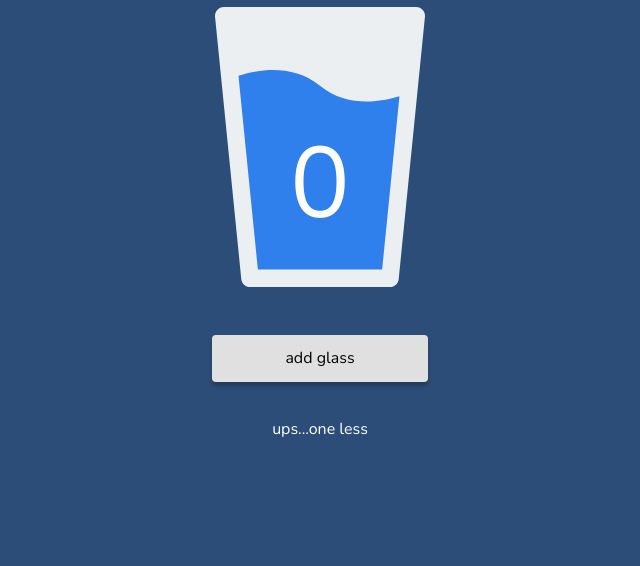
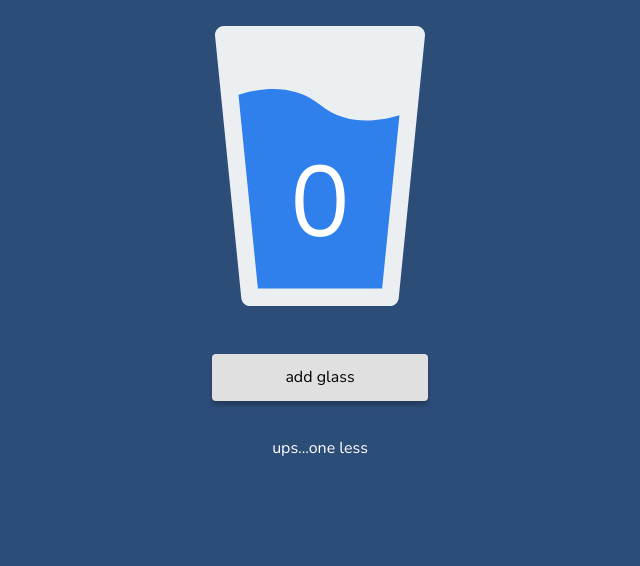
Before and after one commit to annaudziela/hydrApp, a website built with webpack: page src/pages/index.html in a window 1280 px wide. Shown: the part 234-800 px from the top of the page, without its empty margins (320-960 px from the left). Built offline with nearby package versions, Linux system fonts and the light colour scheme.

Commit message:
cursor pointer added & increased counter top margin

```diff
--- a/src/scss/modules/button.scss
+++ b/src/scss/modules/button.scss
@@ -1,5 +1,6 @@
 .button {
     display: inline-block;
+
     &__add {
     width: 216px;
     margin-bottom: 37px;
@@ -9,11 +10,14 @@
     height: 47px;
     border-radius: 4px;
     border:none;
+    cursor: pointer;
+
     }
     &__less {
     width: 100%;
     border: none;
     background-color: #2d4d79;
     color: #fff;
+    cursor: pointer;
     }
   }
--- a/src/scss/modules/counter.scss
+++ b/src/scss/modules/counter.scss
@@ -7,6 +7,7 @@
     background-size: contain;
     margin: auto;
     margin-bottom: 48px;
+    margin-top: 48px;
     width: 280px;
     height: 280px;
     &__text {
```
Lines whose indentation alone changed are shown as unchanged.
